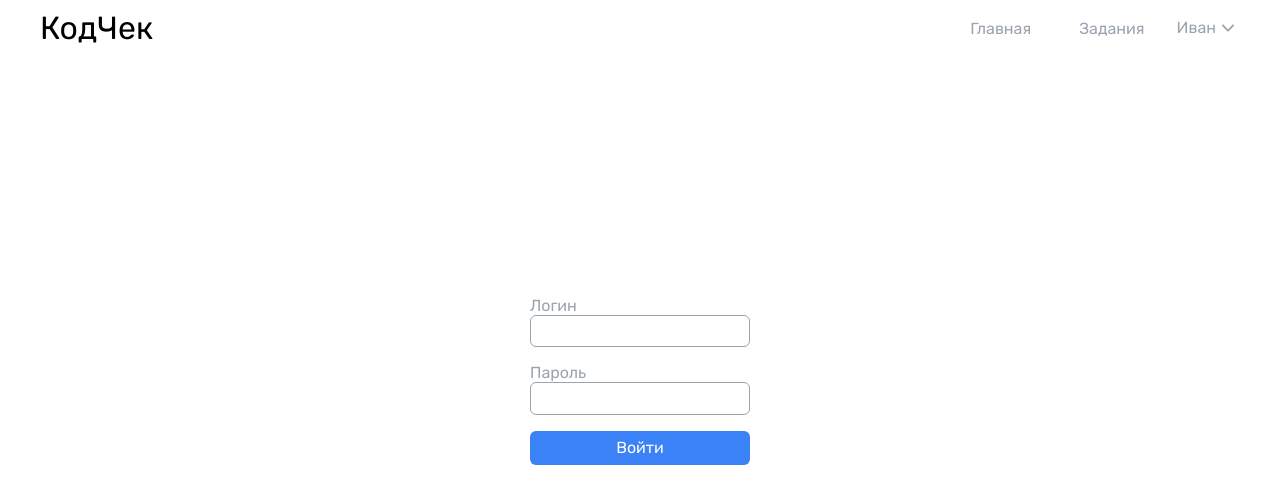
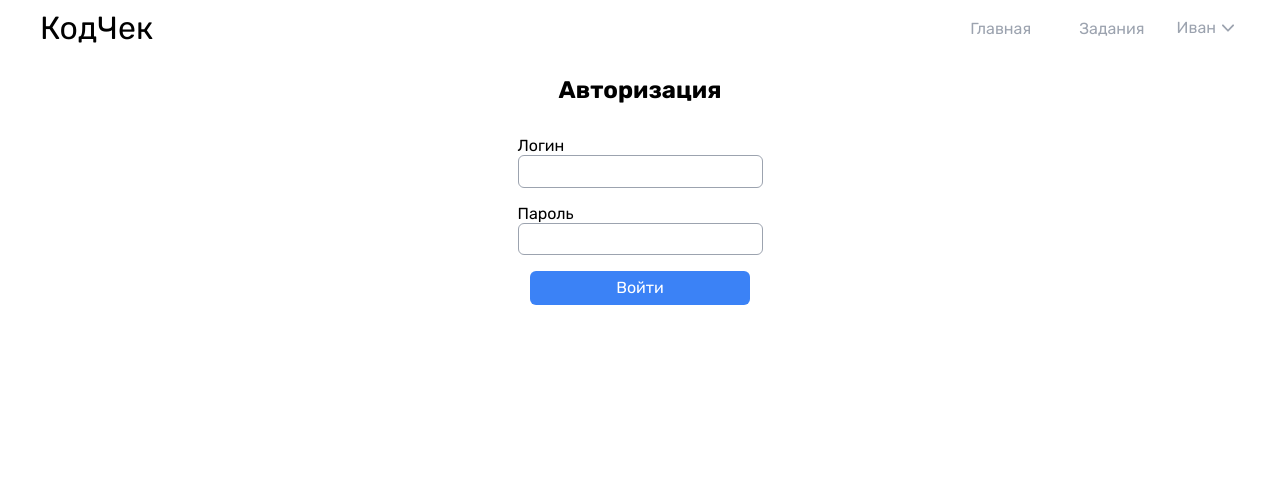
Before and after one commit to iswebdevru/codecheck, a Nuxt app: page /login in a window 1280 px wide. Shown: the top 504 px of the page. Built offline with nearby package versions, Linux system fonts and the light colour scheme.

Commit message:
add: prisma and markdownit

```diff
--- a/assets/css/main.scss
+++ b/assets/css/main.scss
@@ -4,9 +4,14 @@
   --color-primary: #3b82f6;
   --color-danger: #ef4444;
   --color-warning: #facc15;
+
+  --color-bg-primary: #ffffff;
+
   --color-text-primary: #000000;
   --color-text-secondary: #ffffff;
   --color-text-link: #9ca3af;
+
+  --color-border-primary: #e5e7eb;
 
   --width-container: 1200px;
   --border-radius: 0.375rem;
@@ -14,6 +19,7 @@
 
 body {
   font-family: Rubik;
+  background: var(--color-bg-primary);
   margin: 0;
 }
 
@@ -63,17 +69,6 @@ select {
 }
 
 /**
-  * Correct the inability to style clickable types in iOS and Safari.
-  */
-
-button,
-[type="button"],
-[type="reset"],
-[type="submit"] {
-  -webkit-appearance: button;
-}
-
-/**
   * Remove the inner border and padding in Firefox.
   */
 
--- a/components/AppHeader.vue
+++ b/components/AppHeader.vue
@@ -11,6 +11,13 @@
 
 <style scoped lang="scss">
 .header {
+  position: fixed;
+  width: 100%;
+
+  top: 0;
+  left: 0;
+  z-index: 50;
+  background: var(--color-bg-primary);
   &__container {
     margin: 0 auto;
     max-width: var(--width-container);
--- a/components/LabelInput.vue
+++ b/components/LabelInput.vue
@@ -12,6 +12,6 @@ const props = defineProps<Props>();
 
 <style scoped lang="scss">
 .label {
-  color: var(--color-text-link);
+  color: var(--color-text-primary);
 }
 </style>
--- a/components/TabsWrapper.vue
+++ b/components/TabsWrapper.vue
@@ -25,15 +25,16 @@ provide("selectedTitle", selectedTitle);
 
 <style scoped lang="scss">
 .tabs {
-  border-bottom: 1px var(--color-text-link) solid;
+  border-bottom: 1px var(--color-border-primary) solid;
   &__body {
     margin-top: 2rem;
+    padding: 0 1rem;
   }
   &__tab {
     padding: 1rem 1.2rem;
     font-size: 1rem;
     margin-bottom: -1px;
-    border-bottom: 1px var(--color-text-link) solid;
+    border-bottom: 1px var(--color-border-primary) solid;
     &.tab_active {
       color: var(--color-primary);
       // background: rgba(128, 128, 128, 0.225);
--- a/layouts/default.vue
+++ b/layouts/default.vue
@@ -1,7 +1,13 @@
 <template>
   <AppHeader />
-  <main>
+  <main class="main">
     <slot />
   </main>
   <AppFooter />
 </template>
+
+<style lang="scss">
+.main {
+  margin-top: 60px;
+}
+</style>
--- a/package.json
+++ b/package.json
@@ -13,6 +13,7 @@
     "autoprefixer": "^10.4.17",
     "nuxt": "^3.9.3",
     "postcss": "^8.4.33",
+    "prisma": "^5.9.0",
     "vue": "^3.4.14",
     "vue-router": "^4.2.5"
   },
@@ -22,6 +23,7 @@
     "@codemirror/theme-one-dark": "^6.1.2",
     "@uiw/codemirror-theme-darcula": "^4.21.21",
     "codemirror": "^6.0.1",
+    "markdown-it": "^14.0.0",
     "sass": "^1.70.0",
     "vue-codemirror": "^6.1.1"
   }
--- a/pages/challenges/[...id].vue
+++ b/pages/challenges/[...id].vue
@@ -89,7 +89,7 @@ const getCodemirrorStates = () => {
   &__body {
     display: grid;
     grid-template-columns: repeat(auto-fit, minmax(400px, 1fr));
-    column-gap: 2rem;
+    gap: 2rem;
   }
 }
 
--- a/pages/login.vue
+++ b/pages/login.vue
@@ -7,6 +7,7 @@ const password = ref("");
   <div class="form">
     <div class="form__container">
       <form class="form__body">
+        <h1 class="form__title">Авторизация</h1>
         <div class="form__item">
           <LabelInput for="test">Логин</LabelInput>
           <TextInput id="test" name="username" v-model="username"></TextInput>
@@ -23,13 +24,21 @@ const password = ref("");
 
 <style scoped lang="scss">
 .form {
+  margin-top: 2rem;
+  &__title {
+    font-size: 1.5rem;
+  }
   &__container {
-    margin: 30vh auto 0 auto;
-    max-width: 220px;
+    display: grid;
+    justify-content: center;
+    align-items: center;
+    // margin: 30vh auto 0 auto;
   }
   &__body {
+    max-width: 220px;
     display: flex;
     flex-direction: column;
+    align-items: center;
     gap: 1rem;
   }
   &__item {
```
Also changed, not shown: 2 other files (tests, documents, lock files or other folders).
